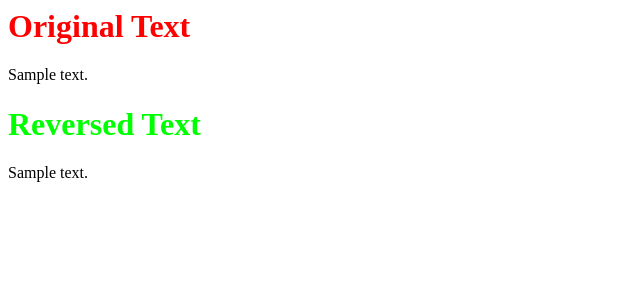
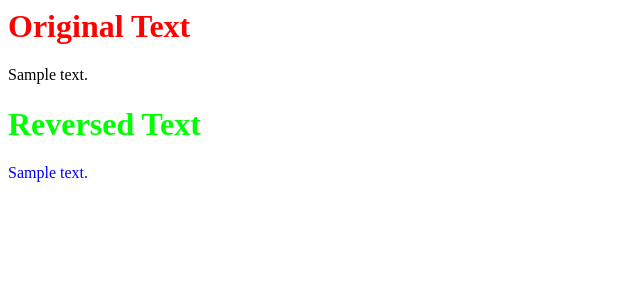
Before and after one commit to Too-Lich/viceversa, a Django app: template templates/reverse.html in a window 1280 px wide. Shown: the top 300 px of the page, without its empty margins (0-640 px from the left). Run offline with Django 3.2, Linux system fonts and the light colour scheme; the template is opened without the code that fills it: most values are stand-ins (such as "Sample title", 1, 10 or a date in 2020).

Commit message:
Update reverse.html

```diff
--- a/templates/reverse.html
+++ b/templates/reverse.html
@@ -4,4 +4,4 @@
 
 <h1 style= color:lime>Reversed Text</h1>
 
-{{reversedtext}}
+<p style= color:blue>{{reversedtext}}</p>
```
